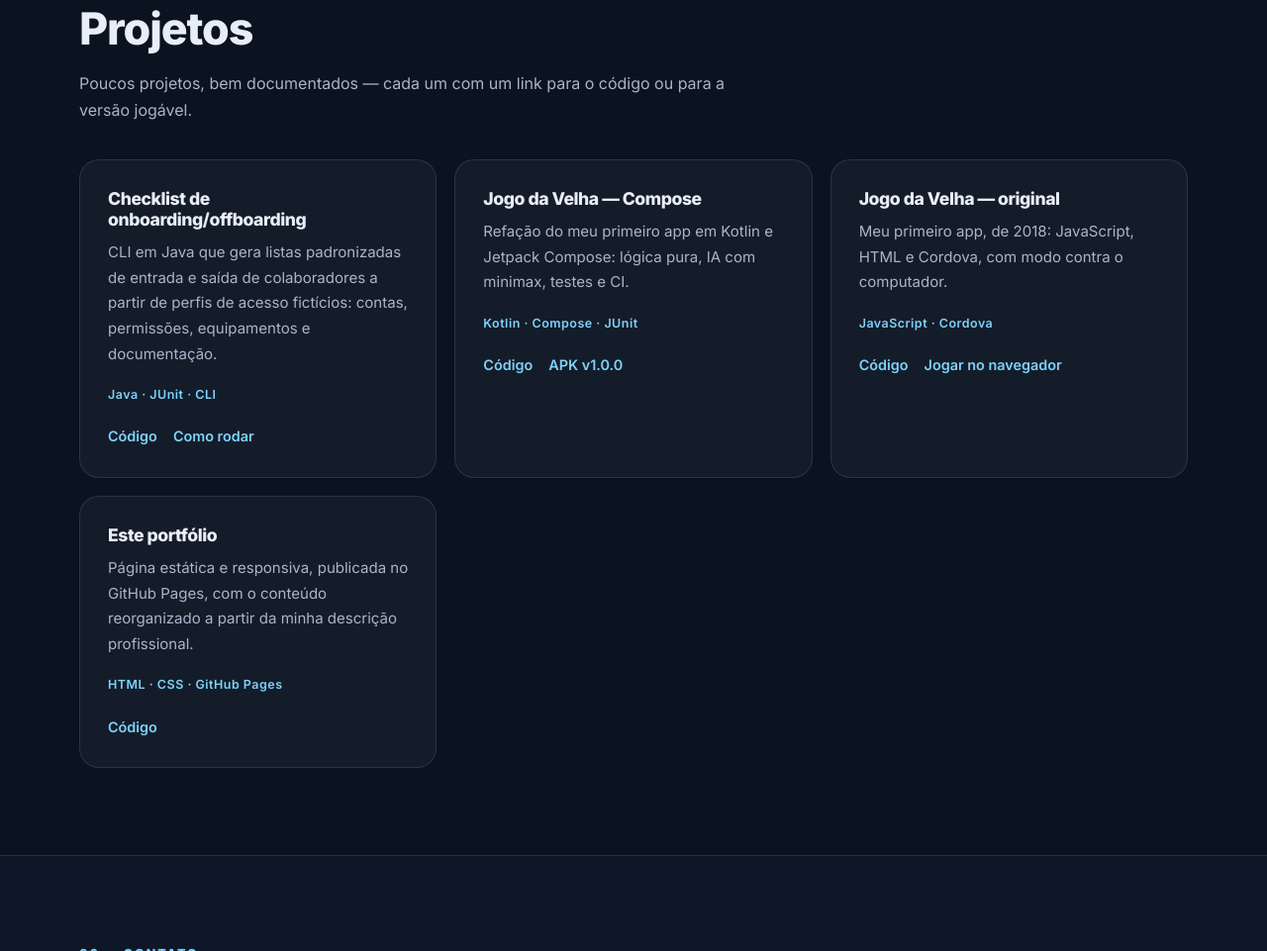
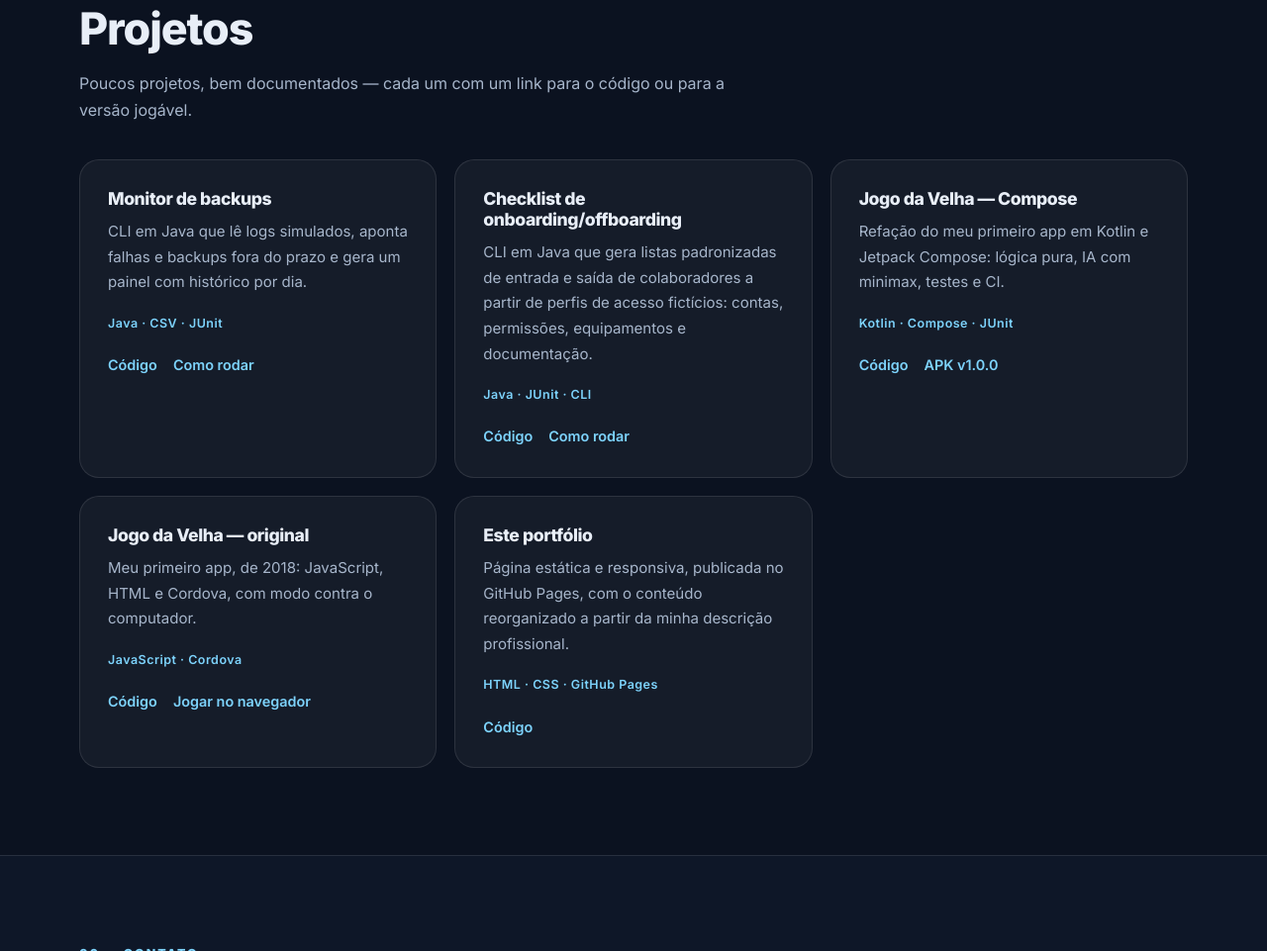
Before and after one commit to lucasemanuel58/lucasemanuel58.github.io, a plain HTML site: page index.html in a window 1280 px wide. Shown: the part 3209-4170 px from the top of the page at 99% size. Drawn offline with Linux system fonts and the light colour scheme.

Commit message:
feat: adiciona projeto Monitor de backups ao portfolio

```diff
--- a/index.html
+++ b/index.html
@@ -169,6 +169,15 @@
         <p class="section-lead">Poucos projetos, bem documentados — cada um com um link para o código ou para a versão jogável.</p>
         <div class="cards projects">
           <article class="card project">
+            <h3>Monitor de backups</h3>
+            <p>CLI em Java que lê logs simulados, aponta falhas e backups fora do prazo e gera um painel com histórico por dia.</p>
+            <p class="tags">Java · CSV · JUnit</p>
+            <div class="links">
+              <a href="https://github.com/lucasemanuel58/monitor-backups">Código</a>
+              <a href="https://github.com/lucasemanuel58/monitor-backups#como-rodar">Como rodar</a>
+            </div>
+          </article>
+          <article class="card project">
             <h3>Checklist de onboarding/offboarding</h3>
             <p>CLI em Java que gera listas padronizadas de entrada e saída de colaboradores a partir de perfis de acesso fictícios: contas, permissões, equipamentos e documentação.</p>
             <p class="tags">Java · JUnit · CLI</p>
```
